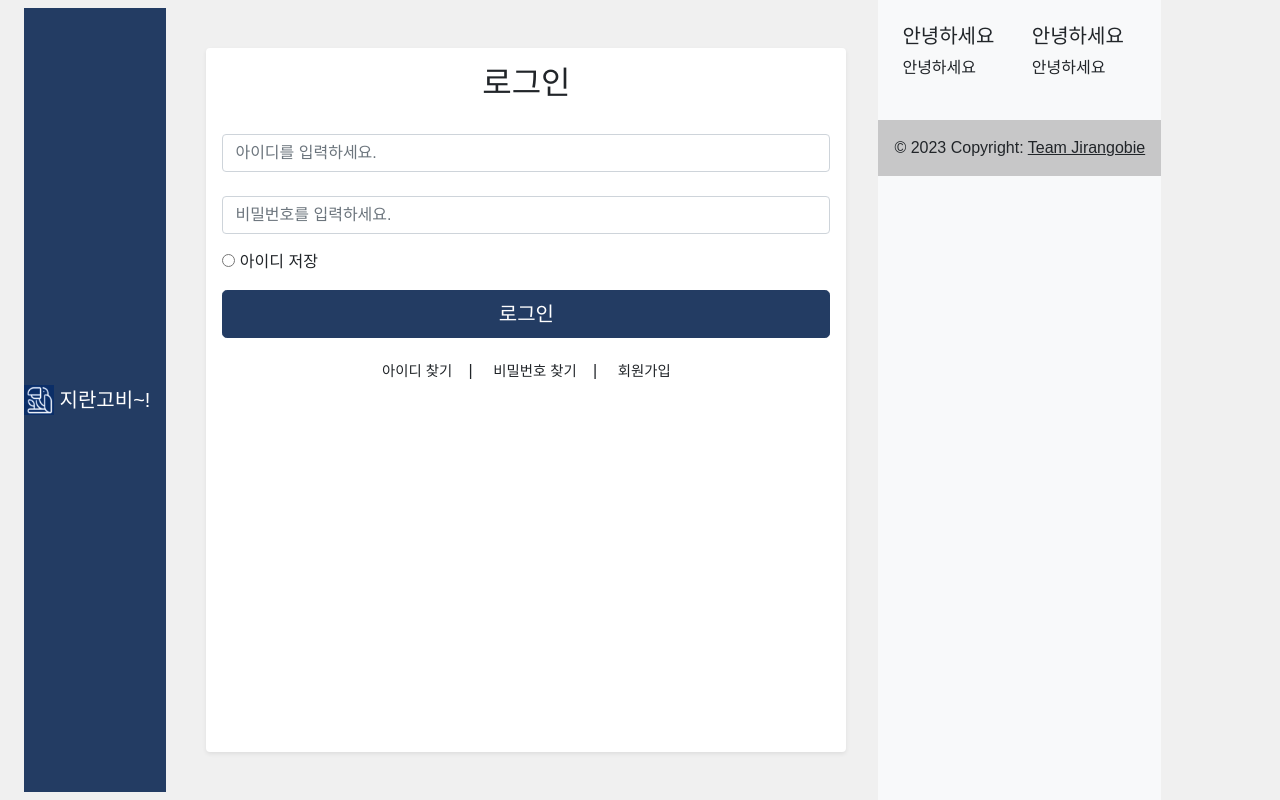
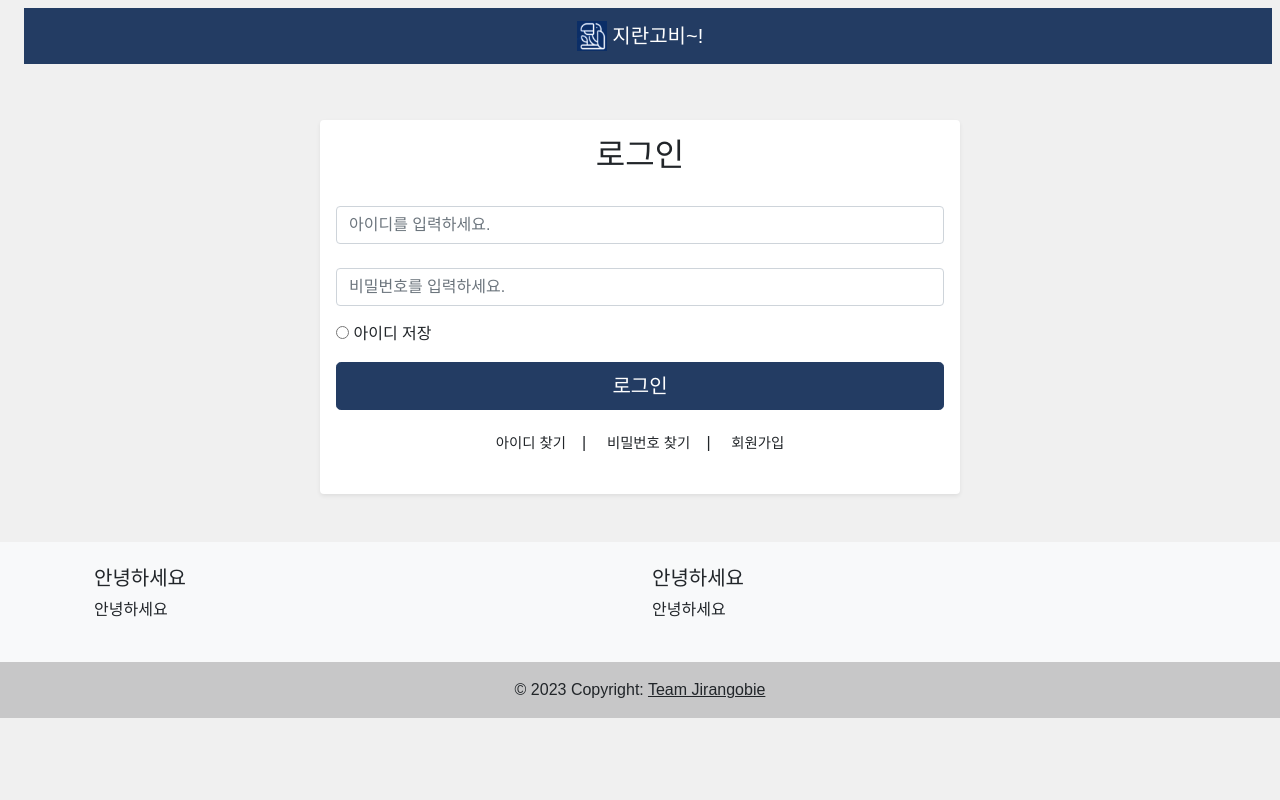
Before and after one commit to with-developer/Parrotor-AI-system-assistant, a Flask app: page / in a window 1280 px wide. Run offline with Flask 3, Linux system fonts and the light colour scheme; parts of the project's set-up code (start-up, migrations or seed data) failed here and were passed over; some libraries are stand-ins or nearby versions; some web fonts are replaced.

Commit message:
signin 페이지 css 속성 변경

```diff
--- a/templates/user/signin.html
+++ b/templates/user/signin.html
@@ -15,7 +15,7 @@
         <title>Signin - Jirangobi</title>
     </head>
 
-    <body class="signin_up">
+    <body class="signin_up" style="display: unset;">
         <nav class="navbar navbar-light bg-light" style="justify-content: center; background-color: #233C63 !important;">
             <a class="navbar-brand" href="/">
             <img src="{{ url_for('static', filename='images/logo.png') }}" width="30" height="30" class="d-inline-block align-top" alt="">
```
